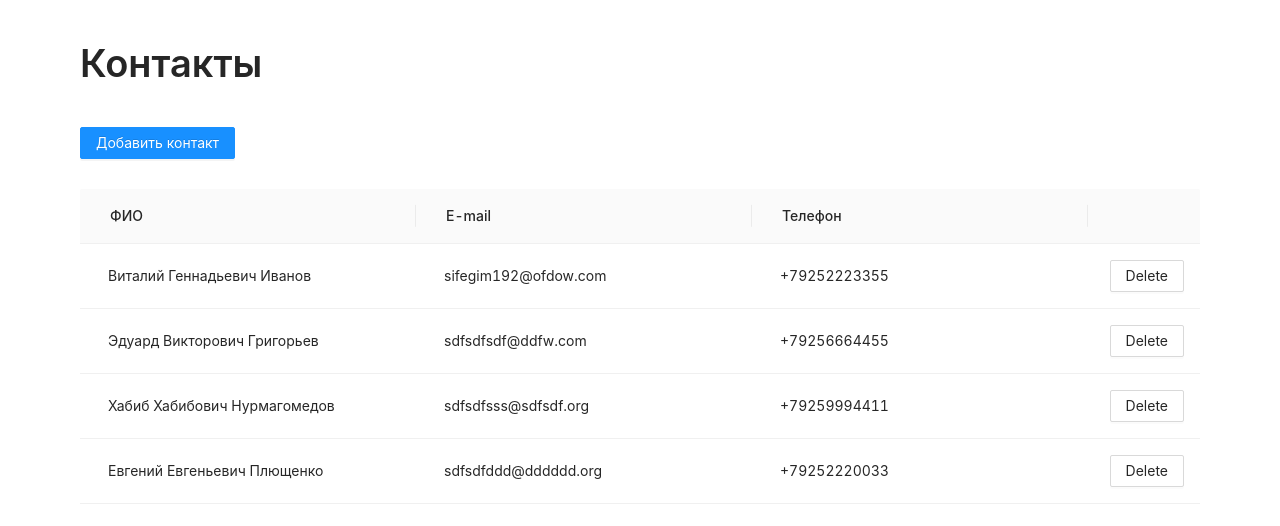
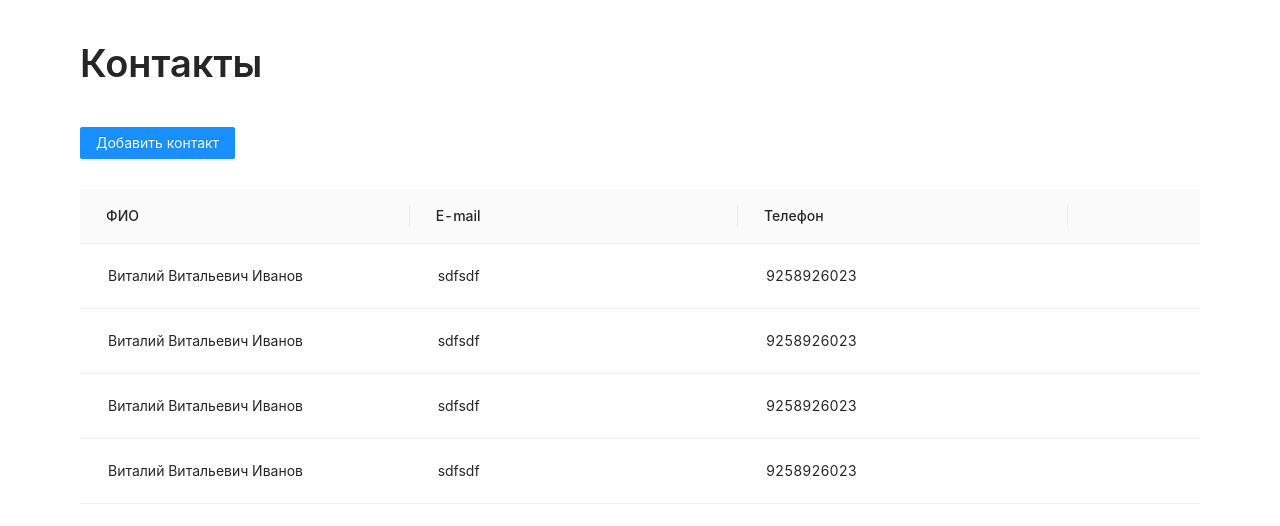
Before and after one commit to tjnk24/tstaff-test, a React app: page / in a window 1280 px wide. Shown: the top 526 px of the page. Built offline with nearby package versions, Linux system fonts and the light colour scheme; data requests are answered from the project's data file; sample sign-in values are in the browser's storage.

Commit message:
integrating api to contacts, implementing delete-button onhover showing

```diff
--- a/server/db.json
+++ b/server/db.json
@@ -1,28 +1,28 @@
 {
   "contacts": [
     {
-      "id": "0",
-      "name": "Виталий Геннадьевич Иванов",
-      "email": "sifegim192@ofdow.com",
-      "phone": "+79252223355"
+      "id": 12,
+      "name": "Виталий Витальевич Иванов",
+      "email": "sdfsdf",
+      "phone": "9258926023"
     },
     {
-      "id": "1",
-      "name": "Эдуард Викторович Григорьев",
-      "email": "sdfsdfsdf@ddfw.com",
-      "phone": "+79256664455"
+      "id": 4,
+      "name": "Виталий Витальевич Иванов",
+      "email": "sdfsdf",
+      "phone": "9258926023"
     },
     {
-      "id": "2",
-      "name": "Хабиб Хабибович Нурмагомедов",
-      "email": "sdfsdfsss@sdfsdf.org",
-      "phone": "+79259994411"
+      "id": 5,
+      "name": "Виталий Витальевич Иванов",
+      "email": "sdfsdf",
+      "phone": "9258926023"
     },
     {
-      "id": "3",
-      "name": "Евгений Евгеньевич Плющенко",
-      "email": "sdfsdfddd@dddddd.org",
-      "phone": "+79252220033"
+      "id": 6,
+      "name": "Виталий Витальевич Иванов",
+      "email": "sdfsdf",
+      "phone": "9258926023"
     }
   ],
   "users": [
--- a/src/components/editable-table/columns-composer.tsx
+++ b/src/components/editable-table/columns-composer.tsx
@@ -1,5 +1,5 @@
 import React from 'react';
-import { Button } from 'antd';
+import DeleteButton from './parts/delete-button';
 import { ColumnsComposerType } from './types';
 
 const composeColumns: ColumnsComposerType = ({
@@ -28,15 +28,11 @@ const composeColumns: ColumnsComposerType = ({
     },
     {
       dataIndex: "operation",
-      width: '10%',
-      render: (text: string, record: { key: string }) =>
+      render: (_text: string, record: { id: string }) =>
         (dataSource.length >= 1) ? (
-          <Button
-            onClick={() => handleDelete(record.key)}
-            style={{ float: "right" }}
-          >
-            Delete
-          </Button>
+          <DeleteButton
+            handler={() => handleDelete(record.id)}
+          />
         ) : null
     }
   ];
@@ -45,7 +41,6 @@ const composeColumns: ColumnsComposerType = ({
     if (!col.editable) {
       return col;
     }
-
     return {
       ...col,
       onCell: (record: {}) => ({
--- a/src/components/editable-table/index.tsx
+++ b/src/components/editable-table/index.tsx
@@ -1,68 +1,73 @@
-import React, { useState } from 'react';
-import { Table, Button } from 'antd';
+import React, { useEffect, useState } from 'react';
+import axios from 'axios';
+import { Table, Button, Spin } from 'antd';
 import EditableCell from './parts/cell';
 import EditableRow from './parts/row';
 import { IContact } from './types';
-import TableWrapper from './style';
+import { TableWrapper } from './style';
 import AddItemModal from '@components/editable-table/parts/add-item-modal';
 import composeColumns from './columns-composer';
 
+const url = 'http://localhost:3000/contacts';
+
 const EditableTable = () => {
   const [addModalVisible, setAddModalVisible] = useState(false);
+  const [dataSource, setDataSource] = useState<IContact[]>(null);
 
-  const [dataSource, setDataSource] = useState<IContact[]>([
-    {
-      key: "0",
-      name: "Виталий Геннадьевич Иванов",
-      email: "sifegim192@ofdow.com",
-      phone: "+79252223355"
-    },
-    {
-      key: "1",
-      name: "Эдуард Викторович Григорьев",
-      email: "sdfsdfsdf@ddfw.com",
-      phone: "+79256664455"
-    },
-    {
-      key: "2",
-      name: "Хабиб Хабибович Нурмагомедов",
-      email: "sdfsdfsss@sdfsdf.org",
-      phone: "+79259994411"
-    },
-    {
-      key: "3",
-      name: "Евгений Евгеньевич Плющенко",
-      email: "sdfsdfddd@dddddd.org",
-      phone: "+79252220033"
-    }
-  ]);
+  useEffect(() => {
+    axios.get(url)
+      .then((response) => {
+        setDataSource(response.data)
+      })
+      .catch((error) => {
+        throw new Error(error.message);
+      });
+  }, []);
 
   const [count, setCount] = useState<string | number>(4);
 
-  const saveState = (data: IContact) => {
+  const handleSaveState = (data: IContact) => {
     const newData = {
-      key: count,
+      id: count,
       ...data
     };
+
     setDataSource([...dataSource, newData]);
     setCount(count as number + 1);
+
+    axios.post(url, newData).catch((error) => {
+      throw new Error(error.message);
+    });;
   };
 
-  const handleSave = (row: { key: string }) => {
+  const handleSaveCell = (row: { id: string }) => {
     const newData = [...dataSource];
-    const index = newData.findIndex((item) => row.key === item.key);
+    const index = newData.findIndex((item) => row.id === item.id);
     const item = newData[index];
+
     newData.splice(index, 1, { ...item, ...row });
     setDataSource(newData);
+
+    axios
+      .put(`${url}/${index}`, row)
+      .catch((error) => {
+        throw new Error(error.message);
+      });;
   };
 
-  const handleDelete = (key: string) => {
-    setDataSource(dataSource.filter((item) => item.key !== key));
+  const handleDelete = (id: string) => {
+    setDataSource(dataSource.filter((item) =>
+      item.id !== id
+    ));
+
+    axios.delete(`${url}/${id}`).catch((error) => {
+      throw new Error(error.message);
+    });;
   };
 
   const composerParams = {
     dataSource,
-    handleSave,
+    handleSave: handleSaveCell,
     handleDelete
   };
 
@@ -77,10 +82,13 @@ const EditableTable = () => {
 
   return (
     <>
+      {
+        dataSource ? (
+          <>
             <AddItemModal
               inputsData={columns}
               visible={addModalVisible}
-        saveState={saveState}
+              saveState={handleSaveState}
               onVisibleHandler={setAddModalVisible}
             />
             <TableWrapper>
@@ -92,6 +100,7 @@ const EditableTable = () => {
               </Button>
               <Table<IContact>
                 components={components}
+                rowKey="id"
                 rowClassName={() => "editable-row"}
                 pagination={false}
                 dataSource={dataSource}
@@ -99,6 +108,9 @@ const EditableTable = () => {
               />
             </TableWrapper>
           </>
+        ) : <Spin />
+      }
+    </>
   );
 };
 
--- a/src/components/editable-table/parts/add-item-modal/index.tsx
+++ b/src/components/editable-table/parts/add-item-modal/index.tsx
@@ -3,8 +3,10 @@ import Modal from 'antd/lib/modal/Modal';
 import Form from 'antd/lib/form';
 import Input from 'antd/lib/input';
 import Button from 'antd/lib/button';
-import { AddItemModalProps, IContact } from '@components/editable-table/types';
 import { layout, tailLayout } from './layout-props';
+
+import { IContact } from '@components/editable-table/types';
+import { AddItemModalProps } from '../types';
 
 const AddItemModal: FC<AddItemModalProps> = ({
   inputsData,
--- a/src/components/editable-table/parts/cell.tsx
+++ b/src/components/editable-table/parts/cell.tsx
@@ -6,10 +6,9 @@ import React, {
   useState,
 } from 'react';
 import { Form, Input } from 'antd';
-import { EditableCellProps } from '../types';
-import { FormInstance } from 'antd/lib/form';
+import { EditableCellProps, EditableContextType } from './types';
 
-export const EditableContext = React.createContext({} as FormInstance<string>);
+export const EditableContext = React.createContext<EditableContextType>({} as EditableContextType);
 
 const EditableCell: FC<EditableCellProps> = ({
   title,
@@ -22,7 +21,8 @@ const EditableCell: FC<EditableCellProps> = ({
 }) => {
   const [editing, setEditing] = useState(false);
   const inputRef = useRef<Input>();
-  const form = useContext(EditableContext);
+  const { form } = useContext(EditableContext);
+
   useEffect(() => {
     if (editing) {
       inputRef.current.focus();
@@ -68,9 +68,6 @@ const EditableCell: FC<EditableCellProps> = ({
     ) : (
       <div
         className="editable-cell-value-wrap"
-        style={{
-          paddingRight: 24
-        }}
         onClick={toggleEdit}
       >
         {children}
--- /dev/null
+++ b/src/components/editable-table/parts/delete-button.tsx
@@ -0,0 +1,22 @@
+import React, { FC, useContext } from 'react';
+import { Button } from 'antd';
+import { EditableContext } from './cell';
+import { ButtonWrapper } from '../style';
+import { DeleteButtonType } from './types';
+
+const DeleteButton: FC<DeleteButtonType> = ({ handler }) => {
+  const { hovered } = useContext(EditableContext);
+
+  return (
+    <ButtonWrapper>
+      <Button
+        onClick={() => handler()}
+        hidden={hovered}
+      >
+        Удалить
+      </Button>
+    </ButtonWrapper>
+  );
+};
+
+export default DeleteButton;
--- a/src/components/editable-table/parts/row.tsx
+++ b/src/components/editable-table/parts/row.tsx
@@ -1,15 +1,28 @@
 import Form from 'antd/lib/form';
-import React, { FC } from 'react';
-import { EditableRowProps } from '../types';
+import React, { FC, useEffect, useState } from 'react';
+import { EditableRowProps } from './types';
 import { EditableContext } from './cell';
 
 const EditableRow: FC<EditableRowProps> = ({ index, ...props }) => {
+  const [hovered, setHovered] = useState(true);
   const [form] = Form.useForm();
 
+  useEffect(() => {
+    console.log(hovered);
+  }, [hovered]);
+
   return (
-    <Form form={form} component={false}>
-      <EditableContext.Provider value={form}>
-        <tr {...props} />
+    <Form
+      form={form}
+      component={false}
+    >
+      <EditableContext.Provider value={{ form, hovered }}>
+        <tr
+          {...props}
+          onMouseEnter={() => setHovered(false)}
+          onMouseLeave={() => setHovered(true)}
+          onMouseOver={() => setHovered(false)}
+        />
       </EditableContext.Provider>
     </Form>
   );
--- /dev/null
+++ b/src/components/editable-table/parts/types.ts
@@ -0,0 +1,31 @@
+import { Dispatch, SetStateAction } from 'react'
+import { FormInstance } from 'antd/lib/form';
+import { ColumnType, IContact } from '../types';
+
+export type AddItemModalProps = {
+  inputsData: ColumnType[];
+  visible: boolean;
+  saveState: Dispatch<SetStateAction<IContact>>;
+  onVisibleHandler: Dispatch<SetStateAction<boolean>>;
+}
+
+export type EditableCellProps = ColumnType & {
+  record: {
+    id: string;
+    [id: string]: string;
+  };
+  handleSave: ({}) => void;
+}
+
+export type EditableContextType = {
+  form: FormInstance;
+  hovered: boolean;
+}
+
+export type EditableRowProps = {
+  index: string | number;
+}
+
+export type DeleteButtonType = {
+  handler: () => void;
+}
--- a/src/components/editable-table/style.ts
+++ b/src/components/editable-table/style.ts
@@ -1,8 +1,12 @@
 import styled from 'styled-components';
 
-const TableWrapper = styled.div`
+export const TableWrapper = styled.div`
+  .ant-table-wrapper {
+    min-width: 570px;
+  }
+
   .ant-table-thead tr th {
-    padding-left: 30px;
+    padding-left: 26px;
   }
 
   .editable-cell {
@@ -25,4 +29,10 @@ const TableWrapper = styled.div`
   }
 `;
 
-export default TableWrapper;
+export const ButtonWrapper = styled.div`
+  width: 100px;
+
+  button {
+    float: right;
+  }
+`;
```
Also changed, not shown: src/components/editable-table/types.ts (+7 -28 lines). Lines whose indentation alone changed are shown as unchanged.
